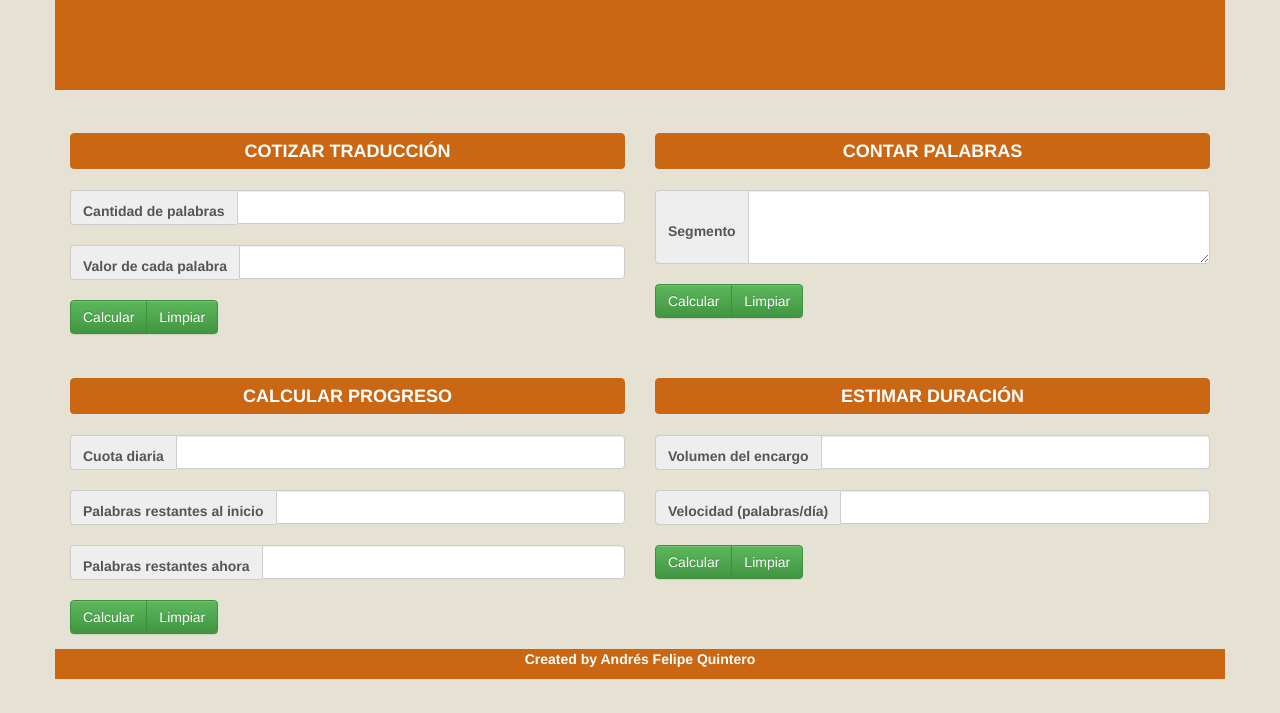
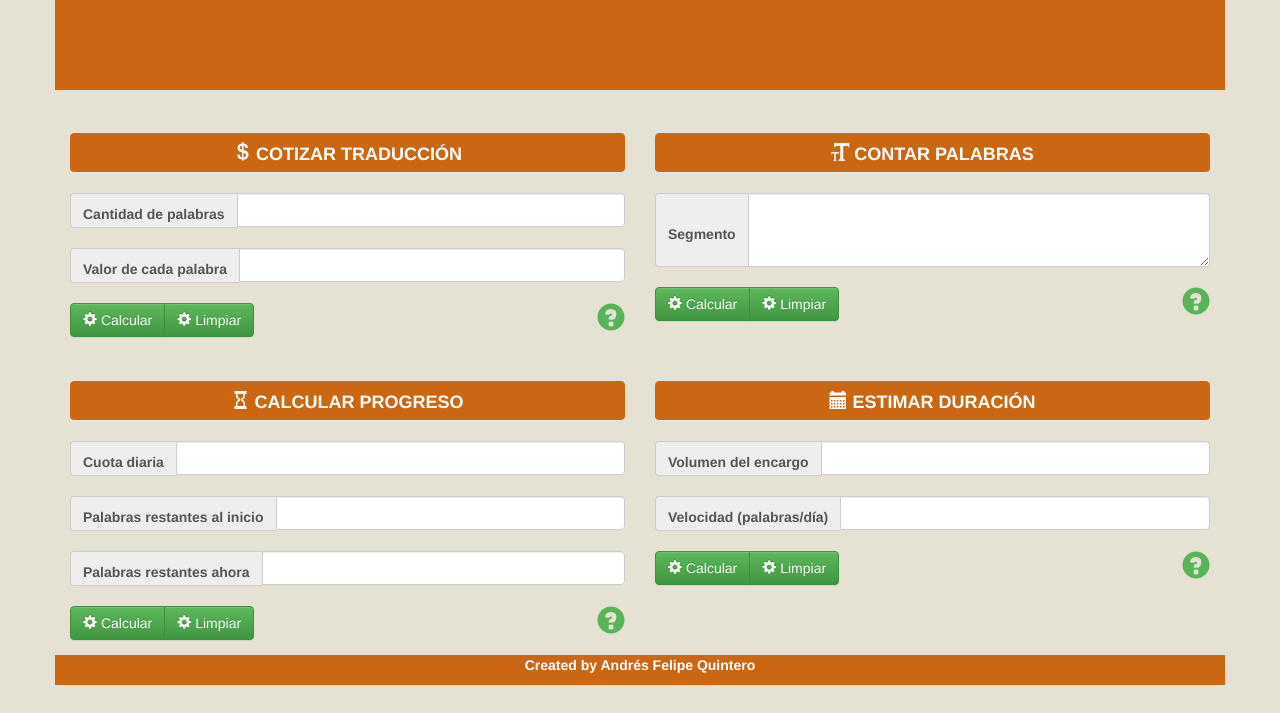
Before and after one commit to Phellipex/PapayuelaProject, a plain HTML site: page index.html in a window 1280 px wide. Shown: the part 208-921 px from the top of the page. Drawn offline with Linux system fonts and the light colour scheme.

Commit message:
Added glyphicons.

```diff
--- a/css/additional-styles.css
+++ b/css/additional-styles.css
@@ -37,3 +37,9 @@ footer p {
     text-align:center;
     padding:0.5em;
 }
+
+.help-symbol {
+    float:right;
+    font-size:2em;
+    color:#59B459;
+}
--- a/index.html
+++ b/index.html
@@ -13,7 +13,6 @@
     </head>
 
     <body>
-
         <header class="container">
             <div class="row row-header papayuela-color">
                 <div class="col-xs-9 col-sm-10">
@@ -38,16 +37,12 @@
                     <div id="segment_module_error" class="col-xs-12 col-sm-6 error"></div>
                 </div>
 
-				<!-- TODO: add glyphicons to the text inside the legend tags. Glyphicons should represent the action described in the text. -->
-                <!-- TODO: add the cog glyphicon to the buttons. -->
-				<!-- TODO: add the question mark glyphicon to the far right of each button group. -->
-				<!-- TODO: add an explanatorytooltip to each question mark glyphicon. -->
-				<!-- TODO: add the papayuela color to the buttons. -->
-				<!-- TODO: change the tooltip default black color to a color that matches the overall color-scheme. -->
+				<!-- TODO: add an explanatory tooltip to each question mark glyphicon. -->
+				<!-- TODO: change the tooltip default black color to a color that matches. -->
                 <div class="form-group">
                     <div class="col-xs-12 col-sm-6">
                         <fieldset>
-                            <legend class="label papayuela-color module-title"> COTIZAR TRADUCCIÓN</legend>
+                            <legend class="label papayuela-color module-title"><span class="glyphicon glyphicon-usd"></span> COTIZAR TRADUCCIÓN</legend>
                             <div class="input-group">
                                 <div class="input-group-addon">
                                     <label class="control-label" for="wordcount">Cantidad de palabras</label>
@@ -63,15 +58,16 @@
                             </div>
                             <br/>
                             <div class="btn-group" role="group" aria-label="El primer botón calcula el valor de una traducción. El segundo limpia los campos..">
-                                <button id="price_calculator" class="btn btn-success" type="button" onclick=calculatePrice("wordcount","rate","price_module_error")> Calcular</button>
-                                <button id="price_cleaner" class="btn btn-success" type="button" onclick=clearFields(["wordcount","rate"])> Limpiar</button>
+                                <button id="price_calculator" class="btn btn-success" type="button" onclick=calculatePrice("wordcount","rate","price_module_error")><span class="glyphicon glyphicon-cog"></span> Calcular</button>
+                                <button id="price_cleaner" class="btn btn-success" type="button" onclick=clearFields(["wordcount","rate"])><span class="glyphicon glyphicon-cog"></span> Limpiar</button>
                             </div>
+							<span class="glyphicon glyphicon-question-sign help-symbol"></span>
                         </fieldset>
                     </div>
 
                     <div class="col-xs-12 col-sm-6">
                         <fieldset>
-                            <legend class="label papayuela-color module-title"> CONTAR PALABRAS</legend>
+                            <legend class="label papayuela-color module-title"><span class="glyphicon glyphicon-text-size"></span> CONTAR PALABRAS</legend>
                             <div class="input-group">
                                 <div class="input-group-addon">
                                     <label class="control-label" for="segment">Segmento</label>
@@ -80,9 +76,10 @@
                             </div>
                             <br/>
                             <div class="btn-group" role="group" aria-label="El primer botón cuenta las palabras del segmento. El segundo limpia los campos.">
-                                <button id="word_counter_button" class="btn btn-success" type="button" onclick="countWords('segment','segment_module_error')"> Calcular</button>
-                                <button id="segment_cleaner" class="btn btn-success" type="button" onclick="clearFields(['segment'])"> Limpiar</button>
+                                <button id="word_counter_button" class="btn btn-success" type="button" onclick="countWords('segment','segment_module_error')"><span class="glyphicon glyphicon-cog"></span> Calcular</button>
+                                <button id="segment_cleaner" class="btn btn-success" type="button" onclick="clearFields(['segment'])"><span class="glyphicon glyphicon-cog"></span> Limpiar</button>
                             </div>
+							<span class="glyphicon glyphicon-question-sign help-symbol"></span>
                         </fieldset>
                     </div>
                 </div>
@@ -96,7 +93,7 @@
                 <div class="form-group">
                     <div class="col-xs-12 col-sm-6">
                         <fieldset>
-                            <legend class="label papayuela-color module-title"> CALCULAR PROGRESO </legend>
+                            <legend class="label papayuela-color module-title"><span class="glyphicon glyphicon-hourglass"></span> CALCULAR PROGRESO </legend>
                             <div class="input-group">
 								<div class="input-group-addon">
                                     <label class="control-label" for="quota">Cuota diaria</label>
@@ -119,15 +116,16 @@
                             </div>
                             <br/>
                             <div class="btn-group" role="group" aria-label="El primer botón calcula cuánto falta pra cubrir una cuota diaria de traducción. El segundo limpia los campos.">
-                                <button id="remaining_words_calculator" class="btn btn-success" type="button" onclick=findRemainingWords("quota","remaining_at_first","translated_so_far","remaining_words_module_error")> Calcular</button>
-                                <button id="remaining_words_cleaner" class="btn btn-success" type="button" onclick=clearFields(["quota","remaining_at_first","translated_so_far"])> Limpiar</button>
+                                <button id="remaining_words_calculator" class="btn btn-success" type="button" onclick=findRemainingWords("quota","remaining_at_first","translated_so_far","remaining_words_module_error")><span class="glyphicon glyphicon-cog"></span> Calcular</button>
+                                <button id="remaining_words_cleaner" class="btn btn-success" type="button" onclick=clearFields(["quota","remaining_at_first","translated_so_far"])><span class="glyphicon glyphicon-cog"></span> Limpiar</button>
                             </div>
+							<span class="glyphicon glyphicon-question-sign help-symbol"></span>
                         </fieldset>
                     </div>
 
                     <div class="col-xs-12 col-sm-6">
                         <fieldset>
-                            <legend class="label papayuela-color module-title"> ESTIMAR DURACIÓN</legend>
+                            <legend class="label papayuela-color module-title"><span class="glyphicon glyphicon-calendar"></span> ESTIMAR DURACIÓN</legend>
                             <div class="input-group">
                                 <div class="input-group-addon">
                                     <label class="control-label" for="volume">Volumen del encargo</label>
@@ -143,9 +141,10 @@
                             </div>
                             <br/>
                             <div class="btn-group" role="group" aria-label="El primer botón estima los días que se tardará en traducir un texto dada una velocidad en palabras por día. El segundo limpia los campos.">
-                                <button id="estimate_days_button" class="btn btn-success" type="button" onclick="estimateDays('volume','speed', 'estimation_module_error')"> Calcular</button>
-                                <button id="estimate_cleaner" class="btn btn-success" type="button" onclick=clearFields(["volume","speed"])> Limpiar</button>
+                                <button id="estimate_days_button" class="btn btn-success" type="button" onclick="estimateDays('volume','speed', 'estimation_module_error')"><span class="glyphicon glyphicon-cog"></span> Calcular</button>
+                                <button id="estimate_cleaner" class="btn btn-success" type="button" onclick=clearFields(["volume","speed"])><span class="glyphicon glyphicon-cog"></span> Limpiar</button>
                             </div>
+							<span class="glyphicon glyphicon-question-sign help-symbol"></span>
                         </fieldset>
                     </div>
                 </div>
```
